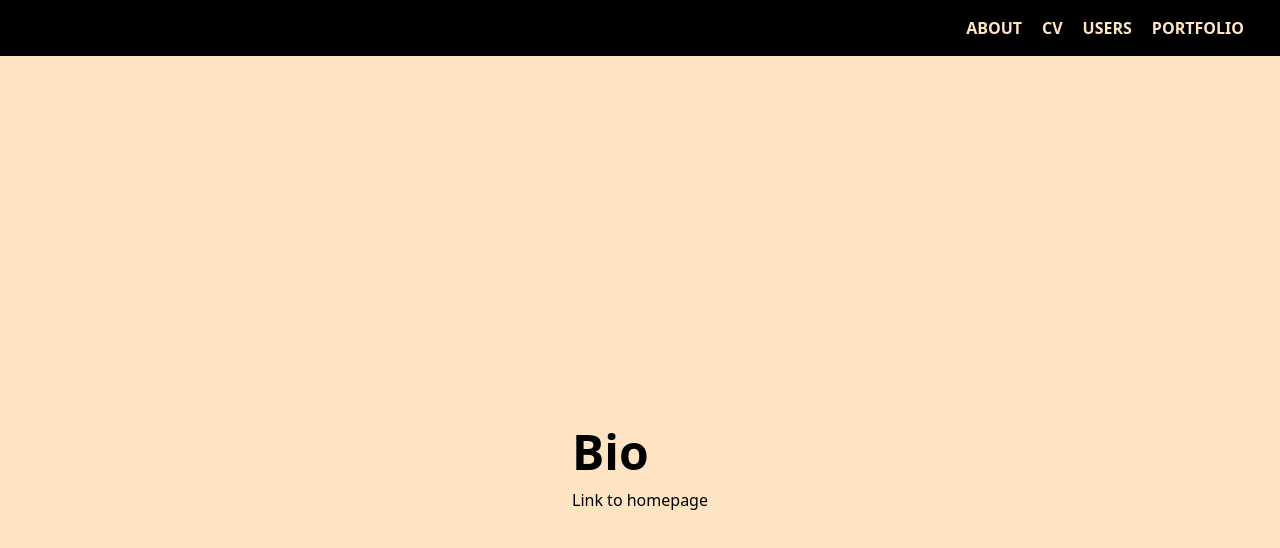
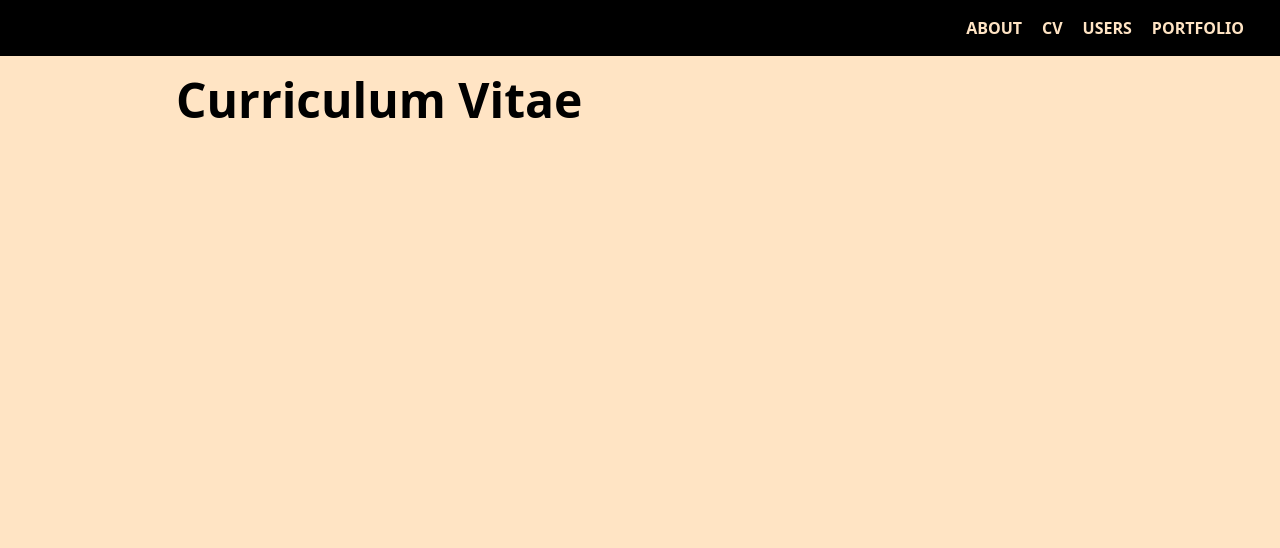
Before and after one commit to Justin2107/PortfolioSite, a Next.js app: page /bio in a window 1280 px wide. Shown: the top 548 px of the page. Built offline with nearby package versions, Linux system fonts and the light colour scheme.

Commit message:
FIle and ui cleanup

```diff
--- a/app/bio/layout.tsx
+++ /dev/null
@@ -1,23 +0,0 @@
-import React from 'react'
-import styles from './styles.module.css'
-import type { Metadata } from 'next';
-
-export const metadata: Metadata = {
-  title: "Bio",
-  description: "Generated by create next app",
-};
-
-export default function BioLayout({
-    children,
-  }: {
-    children: React.ReactNode;
-  }) {
-    return (
-        <>
-            <nav>About NavBar</nav>
-            <main className={styles.main}>
-                {children}
-            </main>
-        </>
-  )
-}
--- a/app/bio/page.tsx
+++ b/app/bio/page.tsx
@@ -6,8 +6,7 @@ export default function Bio() {
   return (
     <>
       <div className='content'>
-        <h1>Bio</h1>
-        <Link href="/">Link to homepage</Link>
+        <h1>Curriculum Vitae</h1>
       </div>
     </>
 
--- a/app/portfolio/page.tsx
+++ b/app/portfolio/page.tsx
@@ -4,6 +4,7 @@ export default function Bio() {
   return (
     <div className='content'>
       <h1>Portfolio</h1>
+      <h3>This Website!</h3>
     </div>
   )
 }
--- a/app/users/page.tsx
+++ b/app/users/page.tsx
@@ -15,6 +15,7 @@ export default async function UsersPage() {
 
     const content = (
         <section className='content'>
+            <h1>Users</h1>
             <br />
             {users.map(user => {
                 return(
```
Also changed, not shown: app/portfolio/layout.tsx (deleted, +0 -20 lines).
